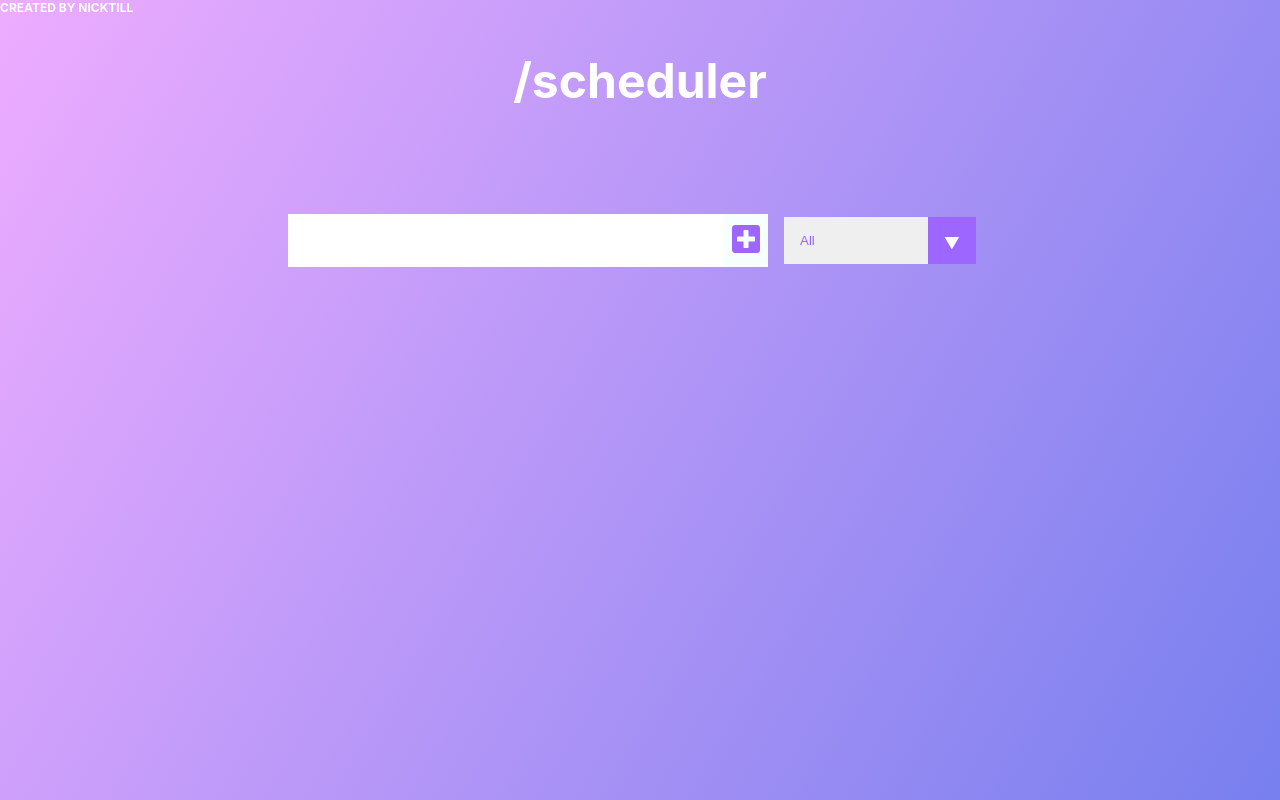
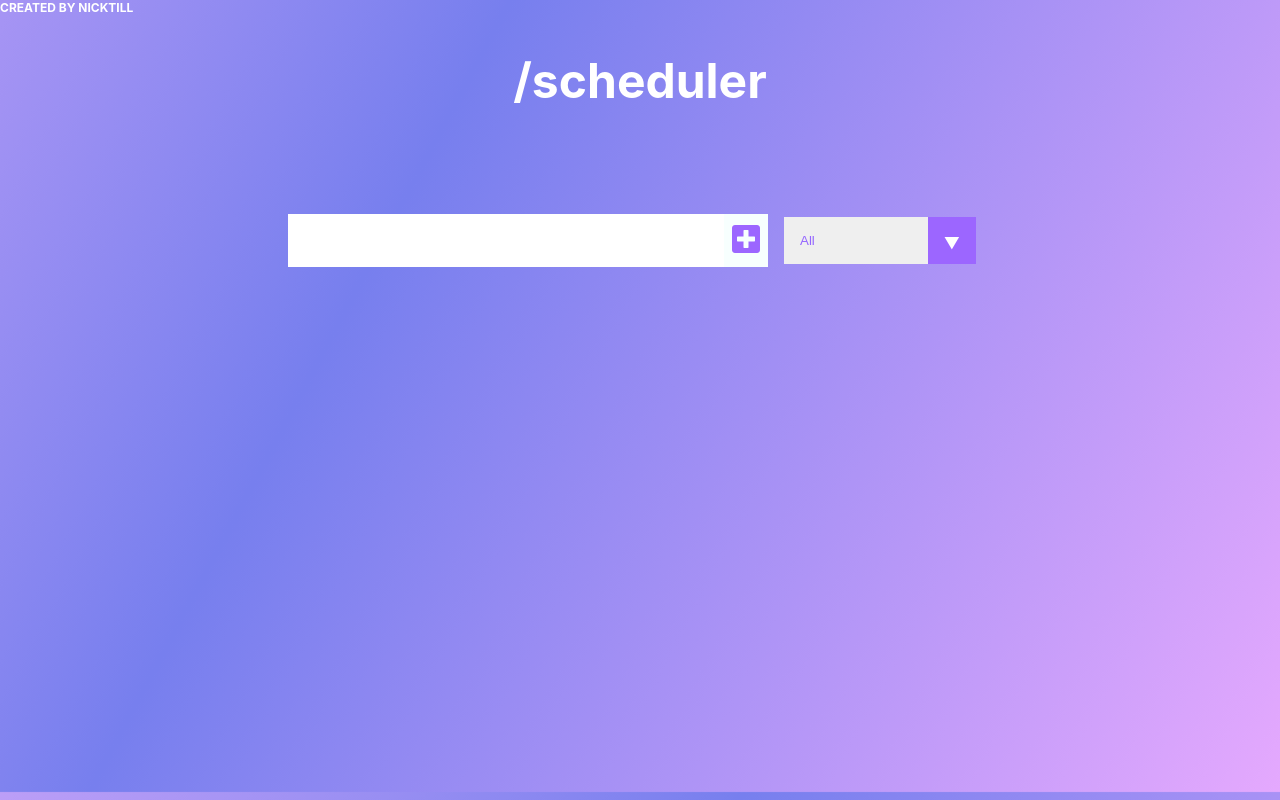
Before and after one commit to nicktill/scheduler-app, a React (Create React App) app: page / in a window 1280 px wide. Built offline with nearby package versions, Linux system fonts and the light colour scheme.

Commit message:
final touches

```diff
--- a/src/App.css
+++ b/src/App.css
@@ -16,10 +16,27 @@ a {
 }
 
 body {
-  background-image: linear-gradient(120deg, #edacff 0%, #777fee 100%);
+  background-image: linear-gradient(-62deg, #edacff, #777fee, #eeb5fd, #99aafc, rgb(242, 129, 129));
   color: white;
-  min-height: 100vh;
+  background-size: 350% 350%;
+  animation: gradient 14s ease infinite;
+
 }
+
+@keyframes gradient {
+  0% {
+    background-position: 0% 50%;
+  }
+
+  50% {
+    background-position: 100% 50%;
+  }
+
+  100% {
+    background-position: 0% 50%;
+  }
+}
+
 
 header {
   font-size: 1.5rem;
```
